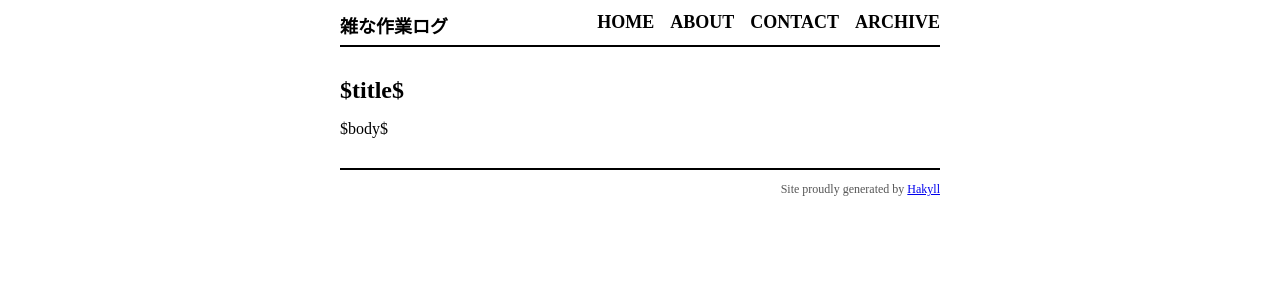
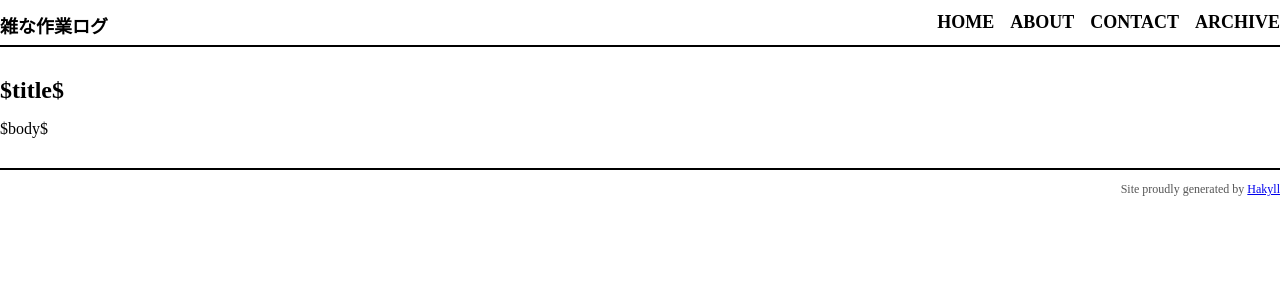
Before and after one commit to IamKeck/blog, a Python web app: template templates/default.html in a window 1280 px wide. Shown: the top 300 px of the page. Run offline with Jinja, Linux system fonts and the light colour scheme; the template is opened without the code that fills it, so the values that code supplies are empty.

Commit message:
ひとまず幅のみスマートフォン対応

```diff
--- a/css/default.css
+++ b/css/default.css
@@ -2,7 +2,7 @@
     color: black;
     font-size: 16px;
     margin: 0px auto 0px auto;
-    width: 600px;
+    width: 100vw;
 }
 
 header {
--- a/templates/default.html
+++ b/templates/default.html
@@ -6,6 +6,7 @@
         <meta name="viewport" content="width=device-width, initial-scale=1">
         <title>雑な作業ログ - $title$</title>
         <link rel="stylesheet" href="/css/default.css" />
+        <meta name="viewport" content="width=device-width,initial-scale=1">
     </head>
     <body>
         <header>
```
